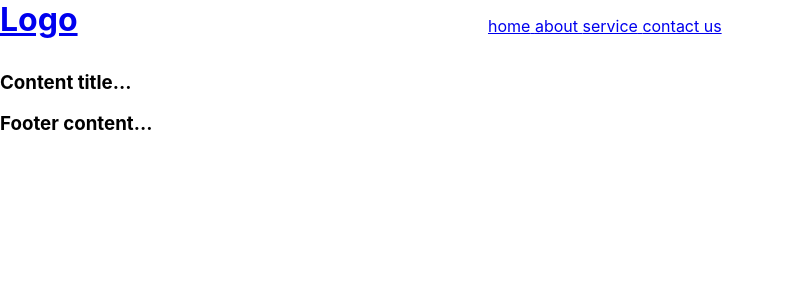
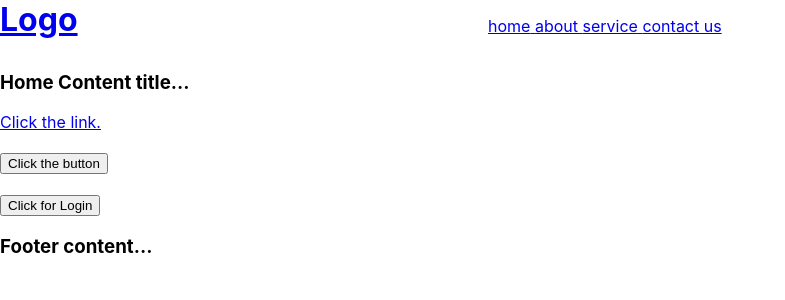
Before and after one commit to ruhulite/my-first-react-app, a React (Create React App) app: page / in a window 1280 px wide. Shown: the top 300 px of the page, without its empty margins (0-785 px from the left). Built offline with nearby package versions, Linux system fonts and the light colour scheme.

Commit message:
home content

```diff
--- a/src/homeContent.js
+++ b/src/homeContent.js
@@ -1,11 +1,52 @@
 import React from 'react';
 
+function linkClickhandler(e) {
+	e.preventDefault();
+	alert('Link Clicked!');
+}
+
 class Content extends React.Component {
+
+	buttonClickHandler = () => {
+		alert('Button Clicked!');
+	}
+
+	constructor (props) {
+		super(props);
+		this.state = {isloggedIn: false};
+	}
+
+	loginClickHandler = () => {
+		//alert('1');
+		const isloggedIn = this.state.isloggedIn;
+		//alert('isloggedIn' +  isloggedIn);
+		if (!isloggedIn) {
+			//handlelogin();
+			this.setState ({isloggedIn: true});
+			//alert('2');
+		} else {
+			//handlelogout();
+			this.setState ({isloggedIn: false});
+			//alert('3');
+		}
+	}
+
 	render() {
+		const isloggedIn = this.state.isloggedIn;
+		let buttonText;
+		if(isloggedIn) {
+			buttonText = 'Click for Log out';
+		} else {
+			buttonText = 'Click for Login';
+		}
+
 		return(
 			<div>
-				<section className="">
-					<h3>Content title...</h3>
+				<section className="home-main-content">
+					<h3>Home Content title...</h3>
+					<a href="#" onClick={linkClickhandler}>Click the link.</a><br /><br />
+					<button onClick={this.buttonClickHandler}>Click the button</button><br /><br />
+					<button onClick={this.loginClickHandler}>{buttonText}</button>
 				</section>
 			</div>
 		);
```
